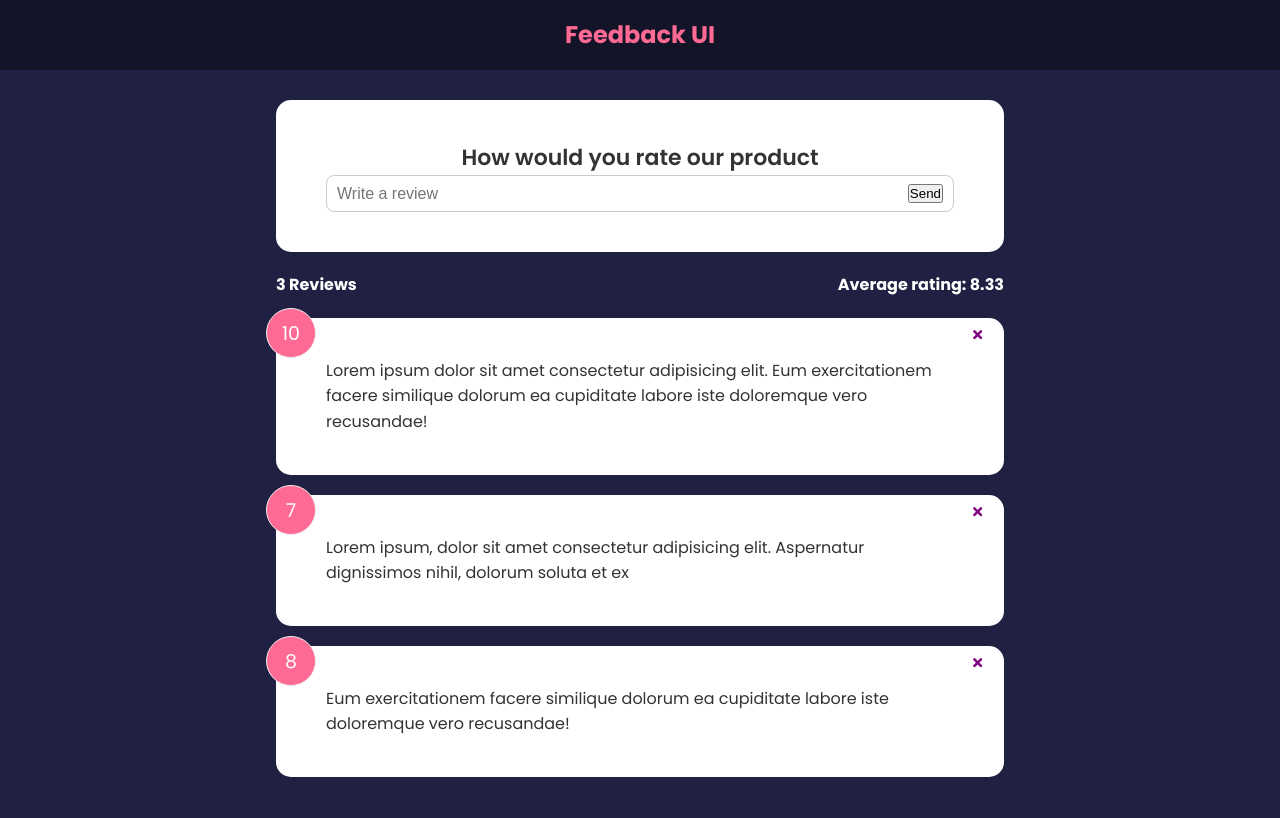
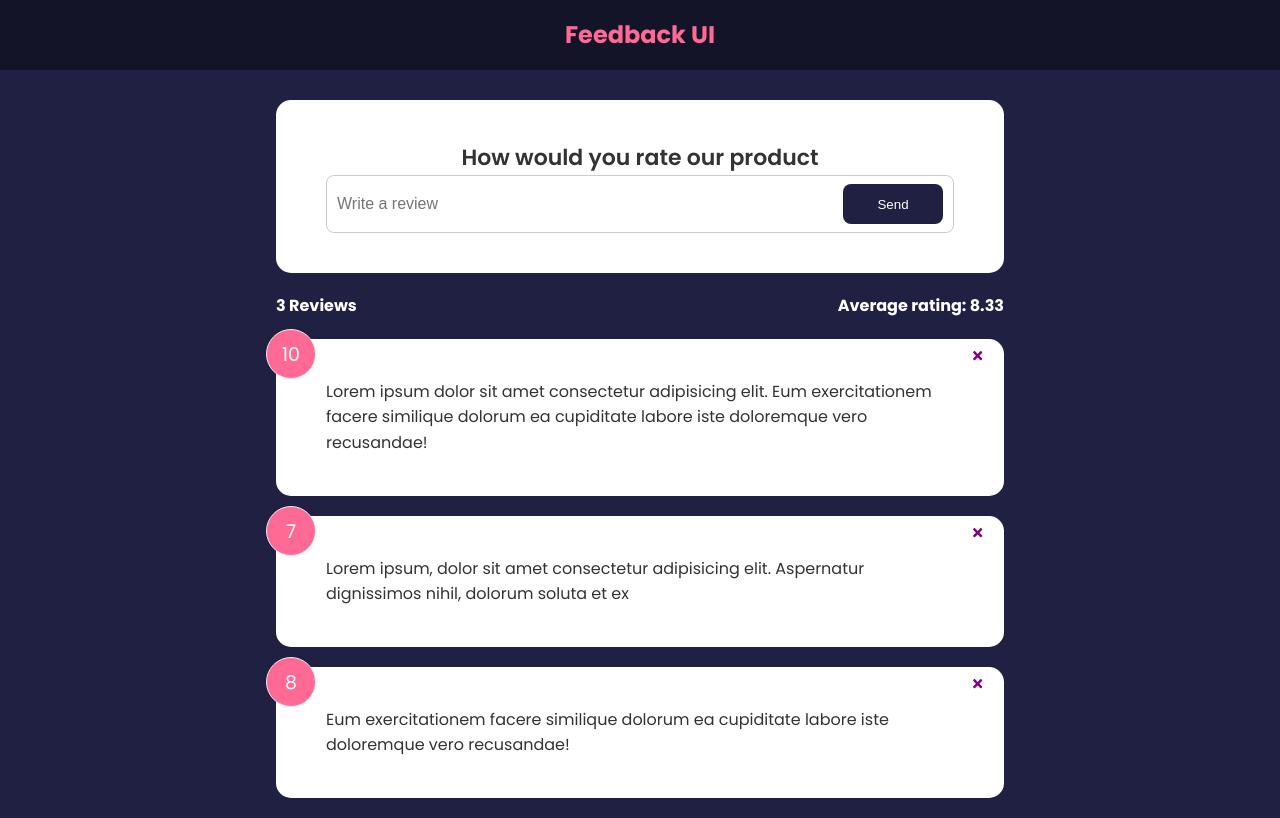
Before and after one commit to iampsr8/feedback-UI, a React (Create React App) app: page / in a window 1280 px wide. Built offline with nearby package versions, Linux system fonts and the light colour scheme.

Commit message:
Add button component

```diff
--- a/src/components/FeedbackForm.jsx
+++ b/src/components/FeedbackForm.jsx
@@ -1,5 +1,7 @@
 import { useState } from "react"
 import Card from "./shared/Card"
+import Button from "./shared/Button"
+
 function FeedbackForm() {
     const [text, setText] = useState('')
     const handleTextChange = (e) => {
@@ -12,7 +14,7 @@
             </form>
             <div className="input-group">
                 <input onChange={handleTextChange} type="text" placeholder="Write a review" value={text}/>
-                <button type="submit">Send</button>
+                <Button type="submit" >Send</Button>
             </div>
       </Card>
 
--- /dev/null
+++ b/src/components/shared/Button.jsx
@@ -0,0 +1,22 @@
+import PropTypes from 'prop-types'
+function Button({ children, version, type, isDisabled }) {
+  return (
+      <button type={type} disabled={isDisabled} className={`btn btn-${version}`}>
+          {children}
+    </button>
+  )
+}
+
+Button.defaultProps = {
+    version: 'primary',
+    type: 'button',
+    isDisabled:false
+}
+Button.propTypes = {
+    children: PropTypes.node.isRequired,
+    version: PropTypes.string,
+    type: PropTypes.string,
+    isDisabled:PropTypes.bool
+}
+
+export default Button
```
